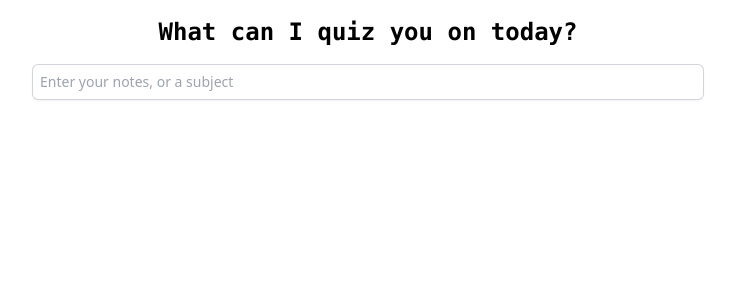
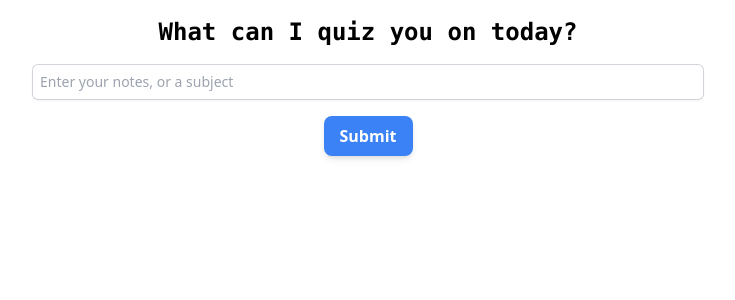
Before and after one commit to brendan-ly/calhacks-quiz-genie, a React (Vite) app: page /quiz in a window 1280 px wide. Shown: the top 300 px of the page, without its empty margins (272-1007 px from the left). Built offline with nearby package versions, Linux system fonts and the light colour scheme.

Commit message:
added submit button

```diff
--- a/src/Quiz/Quiz.jsx
+++ b/src/Quiz/Quiz.jsx
@@ -5,10 +5,15 @@ export default function Quiz() {
   const [questions, setQuestions] = useState([]);
   const [inputText, setInputText] = useState("");
 
-  const INPUT_CLASS = 'w-full max-w-2xl indent-2 rounded-md border-0 py-1.5 text-gray-900 shadow-sm ring-1 ring-inset ring-gray-300 placeholder:text-gray-400 focus:ring-2 focus:ring-inset focus:ring-indigo-600 sm:text-sm sm:leading-6';
+  const INPUT_CLASS =
+    "w-full max-w-2xl indent-2 rounded-md border-0 py-1.5 text-gray-900 shadow-sm ring-1 ring-inset ring-gray-300 placeholder:text-gray-400 focus:ring-2 focus:ring-inset focus:ring-indigo-600 sm:text-sm sm:leading-6";
 
   const handleInputChange = (e) => {
     setInputText(e.target.value);
+  };
+
+  const handleSubmit = () => {
+
   };
 
   return (
@@ -25,6 +30,14 @@ export default function Quiz() {
           onChange={handleInputChange}
         />
       </div>
+      <div className="flex justify-center mt-4">
+        <button
+          onClick={handleSubmit}
+          className="px-4 py-2 bg-blue-500 text-white font-semibold rounded-lg shadow-md hover:bg-blue-700 focus:outline-none focus:ring-2 focus:ring-blue-400 focus:ring-opacity-75"
+        >
+          Submit
+        </button>
+      </div>
     </div>
   );
 }
```
Also changed, not shown: 2 other files (tests, documents, lock files or other folders).
